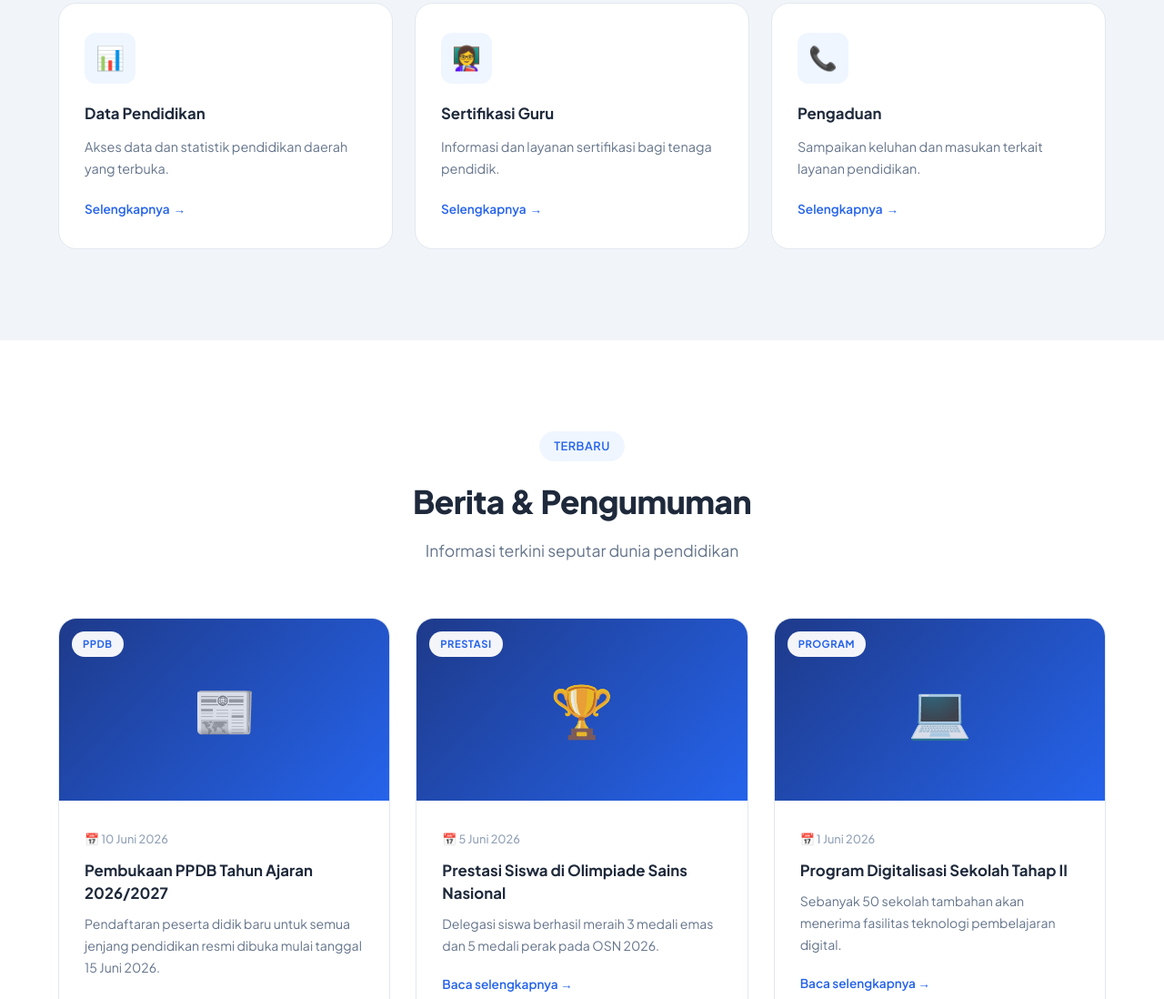
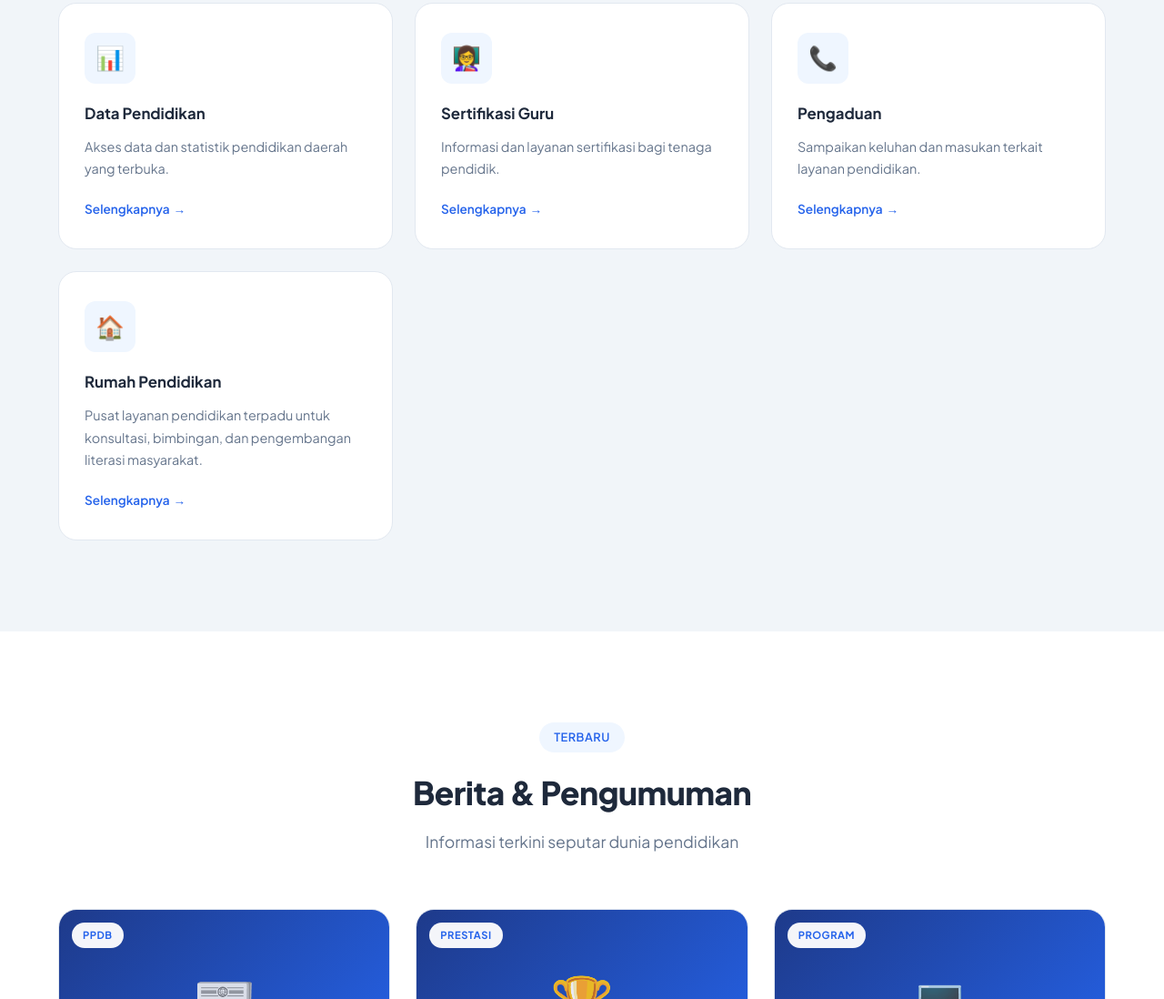
Before and after one commit to pendidikanlannyjaya-glitch/dinas-pendidikan, a website: page index.html in a window 1280 px wide. Shown: the part 3782-4880 px from the top of the page at 91% size. Drawn offline with Linux system fonts and the light colour scheme.

Commit message:
Tambah layanan Rumah Pendidikan

```diff
--- a/index.html
+++ b/index.html
@@ -290,6 +290,14 @@
                     <p>Sampaikan keluhan dan masukan terkait layanan pendidikan.</p>
                     <a href="#" class="layanan-link">Selengkapnya <span>→</span></a>
                 </div>
+                <div class="layanan-card">
+                    <div class="layanan-icon-wrap">
+                        <span class="layanan-icon">🏠</span>
+                    </div>
+                    <h3>Rumah Pendidikan</h3>
+                    <p>Pusat layanan pendidikan terpadu untuk konsultasi, bimbingan, dan pengembangan literasi masyarakat.</p>
+                    <a href="#" class="layanan-link">Selengkapnya <span>→</span></a>
+                </div>
             </div>
         </div>
     </section>
```
